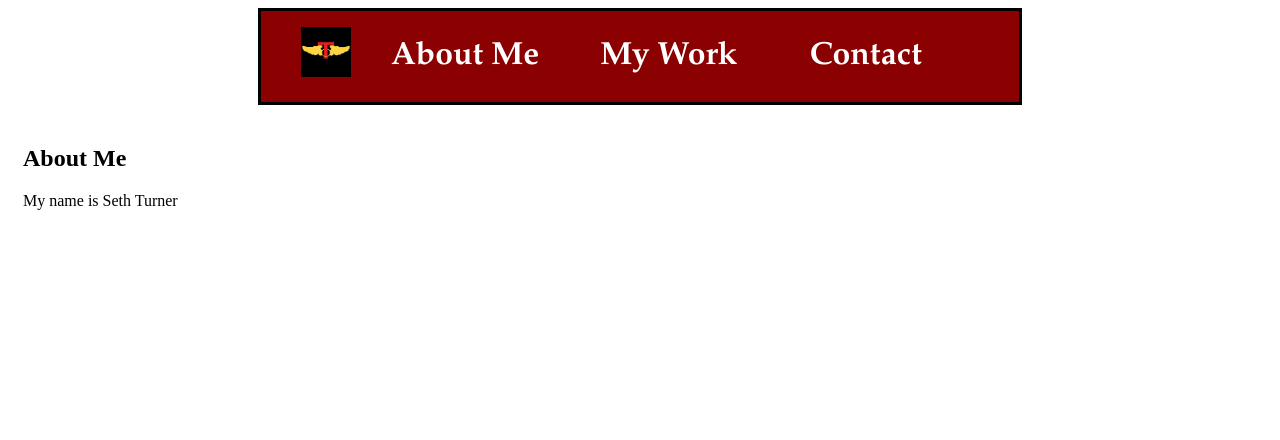
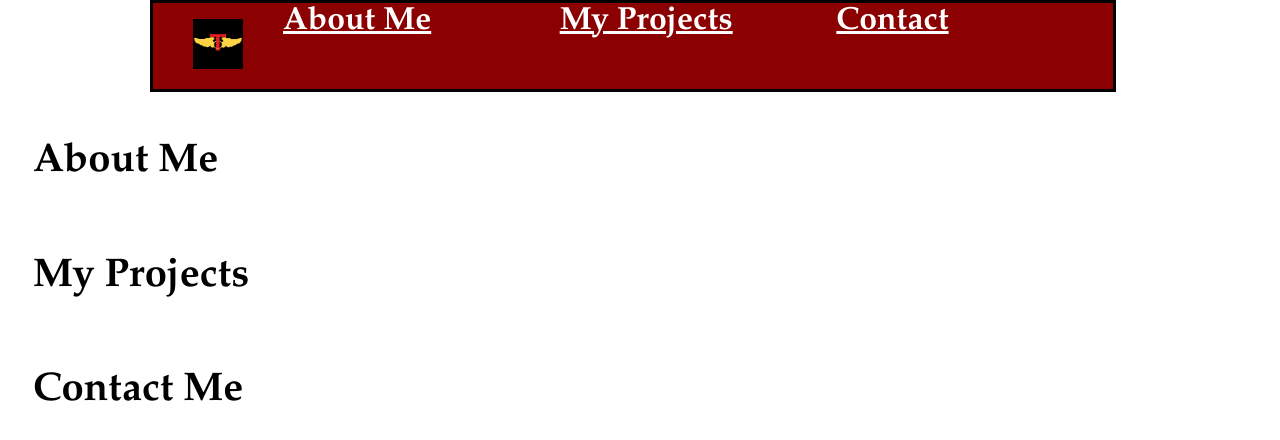
Before and after one commit to Capt-Turner/Portfolio-Page, a plain HTML site: page index.html in a window 1280 px wide. Drawn offline with Linux system fonts and the light colour scheme.

Commit message:
added nav functionality

```diff
--- a/assets/style.css
+++ b/assets/style.css
@@ -1,48 +1,77 @@
-/* My plan is to have a fixed navbar at the top of the page so at any time a user can quickly nav between my About/info, work samples, and contact information */
+:root {
+    --htext: Garamond, Times, serif;
+    /* For headers */
+}
 
 nav {
     display:flex;
+    position:fixed;
+    top:0;
+    left:150px;
+    width:75%;
     justify-content:center;
     background-color:darkred;
     border-style:solid;
     border-color:black;
-    margin:0px 250px;
 }
 
 nav figure {
     display:inline;
 }
 
-nav h1 {
+nav a {
     flex: 1 1 0;
     display:inline;
-    font-family:Garamond, Times, serif;
+    font-family:var(--htext);
     font-weight:bold;
-    font-size:xx-large;
-    justify-content:space-between;
+    font-size:200%;
+    justify-content:center;
     color:white;
-
+    scroll-behavior:smooth;
 }
 
-nav h1:hover {
+nav a:hover {
     text-decoration:underline;
     cursor:pointer;
-    text-shadow:5px 2px 2px black;
+    text-shadow:3px 1px 2px black;
 }
 
-nav h1:focus {
+nav a:focus {
     color:gold;
 }
 
 main {
-    margin:15px 10px;
+    display:flex;
+    justify-content:center;
+    flex-direction:column;
+    margin:100px 20px;
     padding:5px;
 }
+main h2 {
+    flex: 1 1 100%;
+    font-family:var(--htext);
+    font-size:250%;
+}
 
-.AboutMe {
+#AboutMe {
 
 }
 
+#Projects {
+    flex-direction: row;
+    flex-wrap: wrap;
+}
+
+#firstH {
+    flex:2 1 100%;
+    position:relative;
+    justify-content:center;
+    outline:2px solid black;
+}
+
+#Contact {
+
+}
 @media screen and (max-width: 980px) {
 
 }
--- a/index.html
+++ b/index.html
@@ -14,31 +14,37 @@
     <figure>
         <img src="./assets/images/Logo3.png" alt="Logo Courtesy of my Wife" height="50" width="50">
     </figure>
-    <h1>About Me</h1>
-    <h1>My Work</h1>
-    <h1>Contact</h1>
+    <a href="#AboutMe">About Me</a>
+    <a href="#Projects">My Projects</a>
+    <a href="#Contact">Contact</a>
 </nav>
 
 
 <main>
-    <section class="AboutMe">
+    <section id="AboutMe">
         <h2>About Me</h2>
-        <p>My name is Seth Turner</p>
+        <p></p>
     </section>
 
-    <section class="Work">
-
+    <section id="Projects">
+        <h2>My Projects</h2>
 
 
     </section>
 
 
-    <section class="Contact">
+    <section id="Contact">
+        <h2>Contact Me</h2>
+
 
 
 
     </section>
 </main>
 
+<footer>
+
+</footer>
+
 </body>
 </html>
```
